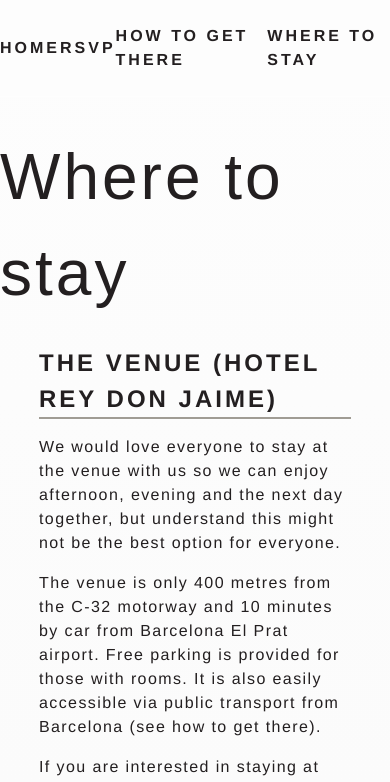
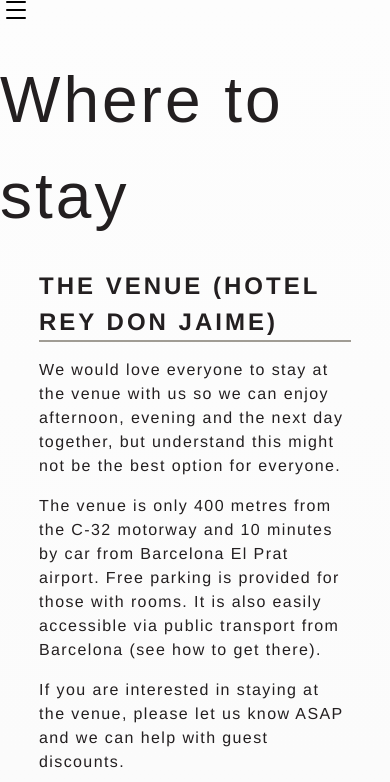
Before and after one commit to 11ac11/wedding-app, a Next.js app: page /where-to-stay in a window 390 px wide. Shown: the top 782 px of the page. Built offline with nearby package versions, Linux system fonts and the light colour scheme; a web font is replaced by a local one.

Commit message:
created hamburger

```diff
--- a/app/layout.tsx
+++ b/app/layout.tsx
@@ -1,6 +1,7 @@
 import './globals.css'
 import { Inter } from 'next/font/google'
 import Nav from '../components/nav'
+import { Hamburger } from '../components/hamburger'
 
 export const metadata = {
   metadataBase: new URL('https://postgres-starter.vercel.app'),
@@ -20,11 +21,12 @@ export default function RootLayout({
 }: {
   children: React.ReactNode
 }) {
+
   return (
     <html lang="en">
       {/* <body className={inter.variable}>{children}</body> */}
       <body>
-        <Nav />
+        <Hamburger />
         {children}
       </body>
     </html>
--- a/app/where-to-stay/page.jsx
+++ b/app/where-to-stay/page.jsx
@@ -32,7 +32,7 @@ export default async function WhereToStay() {
         <h2 className="uppercase">In Castadefells</h2>
         <p>
           The venue is located in the town of Castadefells. It has a lovely
-          long, child friendly beach with soft white sand and calm waters, as well
+          long, child-friendly beach with soft white sand and calm waters, as well
           as numerous bars and restaurants. It is easy to access Barcelona via
           public transpot for a day trip.
         </p>
--- /dev/null
+++ b/components/hamburger.jsx
@@ -0,0 +1,67 @@
+'use client'
+
+import React, { useState } from 'react';
+import styled, { css } from 'styled-components';
+import Nav from './nav';
+
+const Container = styled.button`
+  background: none;
+  border: none;
+
+  height: 20px;
+  display: flex;
+  flex-direction: column;
+  justify-content: space-between;
+  transform-origin: 1px;
+  cursor: pointer;
+  z-index: 50;
+
+  &:hover {
+    .lineOne,
+    .lineTwo,
+    .lineThree {
+      background: black;
+    }
+  }
+
+  ${(props) =>
+    props.$isOpen &&
+    css`
+      .lineOne {
+        transform: rotate(45deg) translate(3px, 10px);
+      }
+      .lineTwo {
+        opacity: 0;
+      }
+      .lineThree {
+        transform: rotate(-45deg) translate(2px, -9px);
+      }
+    `}
+`;
+
+const Line = styled.div`
+  height: 2px;
+  width: 20px;
+  background: black;
+  border-radius: 1rem;
+  transition: all 0.2s linear;
+`;
+
+export const Hamburger = () => {
+  const [isOpen, setIsOpen] = useState(false)
+
+  const openClose = () => {
+    setIsOpen(!isOpen)
+  }
+
+  return (
+    <>
+      <Container onClick={() => openClose()} $isOpen={isOpen}>
+        <Line className={isOpen ? 'lineOne' : 'lineOne closed'} />
+        <Line className={isOpen ? 'lineTwo' : 'lineTwo closed'} />
+        <Line className={isOpen ? 'lineThree' : 'lineThree closed'} />
+      </Container>
+      {isOpen && <Nav />}
+    </>
+  );
+};
--- a/components/nav.jsx
+++ b/components/nav.jsx
@@ -2,18 +2,61 @@
 
 import Link from 'next/link'
 import { useRouter } from 'next/navigation'
+import styled, { css } from 'styled-components';
+
+const NavContainer = styled.div`
+  background: var(--white);
+  width: 100%;
+  border-bottom: 1px solid rgba(255,255,255,0.25);;
+  display: flex;
+  justify-content: center;
+  -webkit-box-shadow: 0px 25px 50px 0px rgba(255,255,255,0.25);
+  -moz-box-shadow: 0px 25px 50px 0px rgba(255,255,255,0.25);
+  box-shadow: 0px 25px 50px 0px rgba(255,255,255,0.25);
+  z-index: 1;
+
+  @media (max-width: 768px) {
+    nav {
+      /* Adjust styles for tablet and mobile devices */
+      flex-direction: column;
+      align-items: center;
+    }
+  }
+`
+
+const Navigation = styled.nav`
+  padding: 1.5rem 0;
+  display: flex;
+  flex-direction: row;
+  text-transform: uppercase;
+  font-weight: 600;
+  width: 800px;
+  justify-content: space-between;
+  align-items: center;
+
+  a {
+    color: var(--offblack);
+    text-decoration: none;
+    transition: color 0.3s ease;
+    letter-spacing: 3px;
+  }
+
+  a:hover {
+    color: var(--slategrey);
+  }
+`
 
 export default function Nav() {
   const router = useRouter()
 
   return (
-    <div className="nav-container">
-      <nav>
+    <NavContainer>
+      <Navigation>
         <Link href="/">Home</Link>
         <Link href="/rsvp">RSVP</Link>
         <Link href="/how-to-get-there">How To Get There</Link>
         <Link href="/where-to-stay">Where To Stay</Link>
-      </nav>
-    </div>
+      </Navigation>
+    </NavContainer>
   )
 }
```
